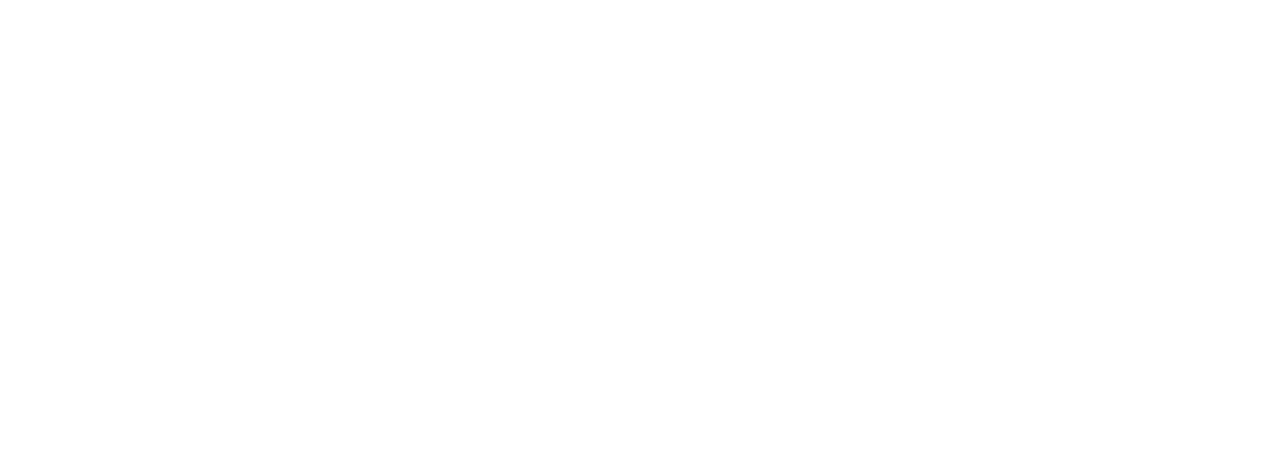
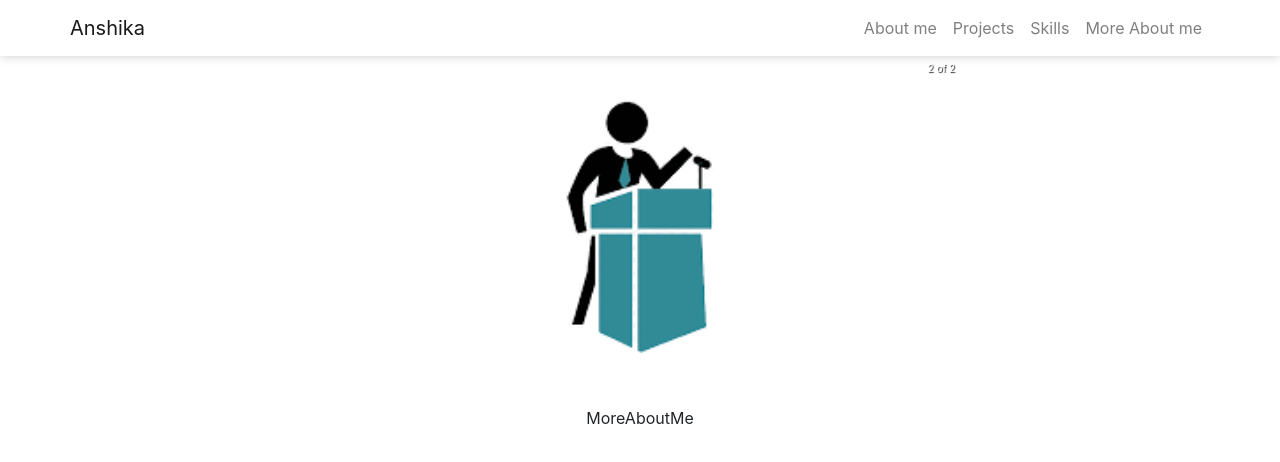
Before and after one commit to anahika/portfolio, a React (Create React App) app: page /more-about-me in a window 1280 px wide. Before the commit this address had no page. Shown: the top 462 px of the page. Built offline with nearby package versions, Linux system fonts and the light colour scheme.

Commit message:
added carousal

```diff
--- a/src/components/carousal/Carousel.js
+++ b/src/components/carousal/Carousel.js
@@ -4,16 +4,16 @@
 import "./Carousel.css";
 
 function Carousal() {
-  const images = ["anshika.jpeg", ""];
+  const images = ["Anshika.jpeg", "intro.png"];
   return (
     <Carousel
       autoPlay="true"
       infiniteLoop="true"
       showThumbs={false}
       showStatus="false"
-      className="w-100"
+      className="w-50 m-auto"
     >
-      {images.data.map((image) => {
+      {images.map((image) => {
         return (
           <div key={image} className="postImageWrapper1">
             <img src={require("../../assets/" + image)} alt="BlogImage" />
--- a/src/components/nav/Nav.js
+++ b/src/components/nav/Nav.js
@@ -23,6 +23,9 @@
           <Nav.Link as={Link} to="/skills">
             Skills
           </Nav.Link>
+          <Nav.Link as={Link} to="/more-about-me">
+            More About me
+          </Nav.Link>
         </Nav>
       </Container>
     </Navbar>
```
Also changed, not shown: src/assets/intro.png (added).
